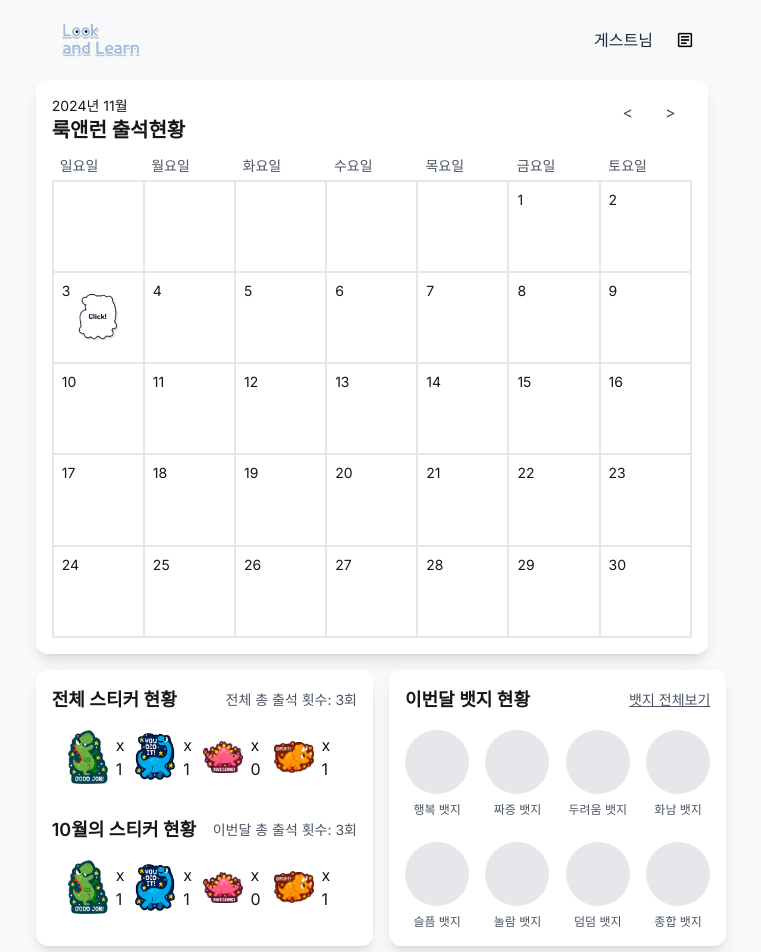
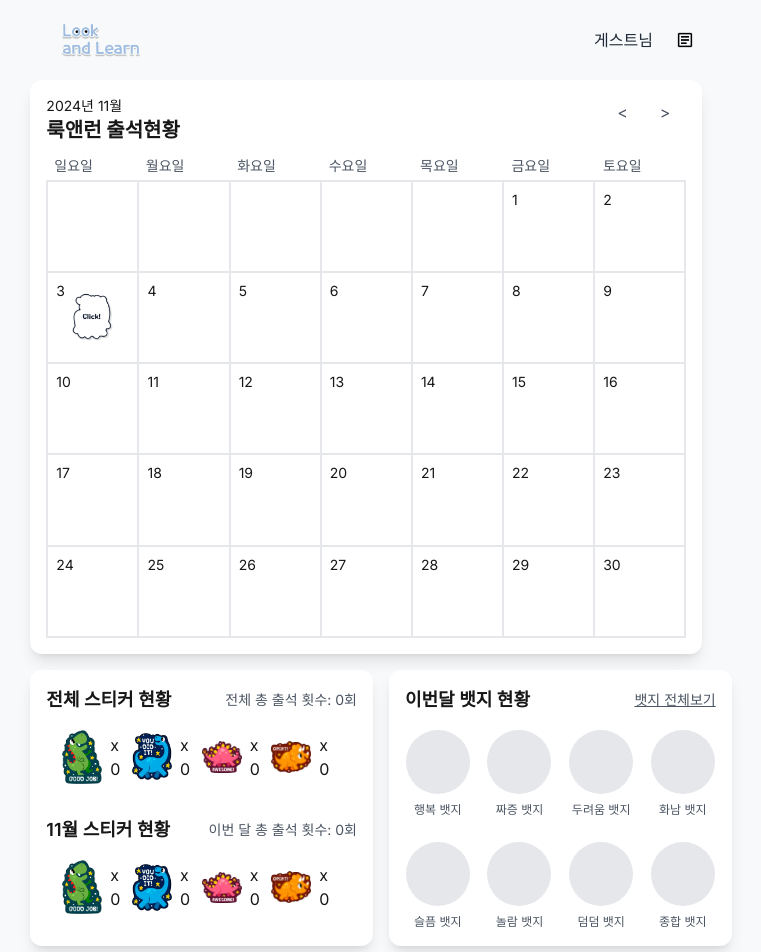
Before and after one commit to tinon1004/LookNLearn, a Next.js app: page /main in a window 1280 px wide. Shown: the top 952 px of the page, without its empty margins (259-1020 px from the left). Built offline with nearby package versions, Linux system fonts and the light colour scheme; no server answers; the database is empty; sample sign-in values are in the browser's storage.

Commit message:
Feat: update stickerStatus using attendance API

```diff
--- a/firebase/api/attendance.ts
+++ b/firebase/api/attendance.ts
@@ -41,11 +41,17 @@ export async function getAttendance(userId: string): Promise<AttendanceRecord |
 
 export async function getMonthlyStats(userId: string, year: number, month: number): Promise<MonthlyStats> {
   const attendanceRef = collection(db, "attendance");
-  const q = query(
-    attendanceRef,
-    where("year", "==", year),
-    where("month", "==", month)
-  );
+  let q;
+
+  if (month === 0) {
+    q = query(attendanceRef, where("year", "==", year));
+  } else {
+    q = query(
+      attendanceRef,
+      where("year", "==", year),
+      where("month", "==", month)
+    );
+  }
 
   const querySnapshot = await getDocs(q);
   const stats: MonthlyStats = {
--- a/src/app/main/StickerStatus.tsx
+++ b/src/app/main/StickerStatus.tsx
@@ -1,65 +1,90 @@
 'use client';
 
-import React from 'react';
+import React, { useEffect, useState } from 'react';
 import Image from 'next/image';
+import { auth } from '@/firebase/firebaseConfig';
+import { getMonthlyStats, MonthlyStats } from '@/firebase/api/attendance';
 
-// type StickerCounts = {
-//   green: number;
-//   blue: number;
-//   orange: number;
-//   pink: number;
-// };
 
 const StickerStatus: React.FC = () => {
+  const [currentMonthStats, setCurrentMonthStats] = useState<MonthlyStats | null>(null);
+  const [totalStats, setTotalStats] = useState<MonthlyStats | null>(null);
+  const currentDate = new Date();
+  const currentMonth = currentDate.getMonth() + 1;
+  const currentYear = currentDate.getFullYear();
+
+  useEffect(() => {
+    const fetchStats = async () => {
+      const userId = auth.currentUser?.uid;
+      if (!userId) return;
+
+      const monthStats = await getMonthlyStats(userId, currentYear, currentMonth);
+      setCurrentMonthStats(monthStats);
+
+      const allMonthsStats = await getMonthlyStats(userId, currentYear, 0);
+      setTotalStats(allMonthsStats);
+    };
+
+    fetchStats();
+  }, [currentYear, currentMonth]);
+
+  const getMonthName = (month: number) => {
+    return new Date(2024, month - 1).toLocaleDateString('ko-KR', { month: 'long' });
+  };
+
   return (
     <div className="bg-white rounded-xl shadow-lg p-4 w-full flex-1">
       <div className="space-y-4">
         <div>
           <div className="flex justify-between items-center mb-4">
             <h3 className="text-lg font-semibold">전체 스티커 현황</h3>
-            <span className="text-sm text-gray-600">전체 총 출석 횟수: 3회</span>
+            <span className="text-sm text-gray-600">
+              전체 총 출석 횟수: {totalStats?.totalComplete || 0}회
+            </span>
           </div>
           <div className="flex items-center justify-between px-4">
             <div className="flex items-center gap-2">
               <Image src="/img/stickers/full-sticker1.png" alt="Green sticker" width={40} height={40} />
-              <span>x 1</span>
+              <span>x {totalStats?.sticker1 || 0}</span>
             </div>
             <div className="flex items-center gap-2">
               <Image src="/img/stickers/full-sticker2.png" alt="Blue sticker" width={40} height={40} />
-              <span>x 1</span>
+              <span>x {totalStats?.sticker2 || 0}</span>
             </div>
             <div className="flex items-center gap-2">
               <Image src="/img/stickers/full-sticker3.png" alt="Orange sticker" width={40} height={40} />
-              <span>x 0</span>
+              <span>x {totalStats?.sticker3 || 0}</span>
             </div>
             <div className="flex items-center gap-2">
               <Image src="/img/stickers/full-sticker4.png" alt="Pink sticker" width={40} height={40} />
-              <span>x 1</span>
+              <span>x {totalStats?.sticker4 || 0}</span>
             </div>
           </div>
         </div>
 
         <div>
           <div className="flex justify-between items-center mt-8 mb-4">
-            <h3 className="text-lg font-semibold">10월의 스티커 현황</h3>
-            <span className="text-sm text-gray-600">이번달 총 출석 횟수: 3회</span>
+            <h3 className="text-lg font-semibold">{getMonthName(currentMonth)} 스티커 현황</h3>
+            <span className="text-sm text-gray-600">
+              이번 달 총 출석 횟수: {currentMonthStats?.totalComplete || 0}회
+            </span>
           </div>
           <div className="flex items-center justify-between px-4">
             <div className="flex items-center gap-2">
               <Image src="/img/stickers/full-sticker1.png" alt="Green sticker" width={40} height={40} />
-              <span>x 1</span>
+              <span>x {currentMonthStats?.sticker1 || 0}</span>
             </div>
             <div className="flex items-center gap-2">
               <Image src="/img/stickers/full-sticker2.png" alt="Blue sticker" width={40} height={40} />
-              <span>x 1</span>
+              <span>x {currentMonthStats?.sticker2 || 0}</span>
             </div>
             <div className="flex items-center gap-2">
               <Image src="/img/stickers/full-sticker3.png" alt="Orange sticker" width={40} height={40} />
-              <span>x 0</span>
+              <span>x {currentMonthStats?.sticker3 || 0}</span>
             </div>
             <div className="flex items-center gap-2">
               <Image src="/img/stickers/full-sticker4.png" alt="Pink sticker" width={40} height={40} />
-              <span>x 1</span>
+              <span>x {currentMonthStats?.sticker4 || 0}</span>
             </div>
           </div>
         </div>
```
